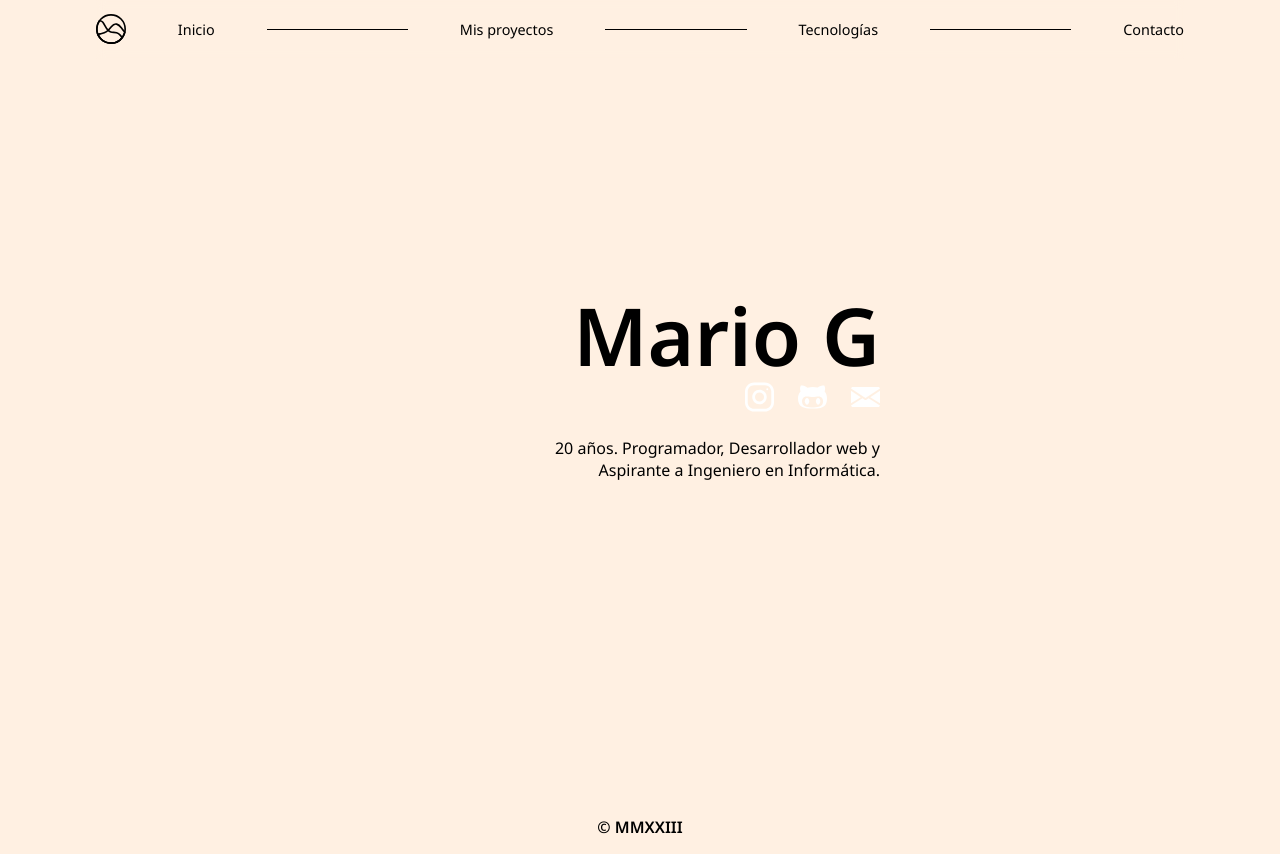
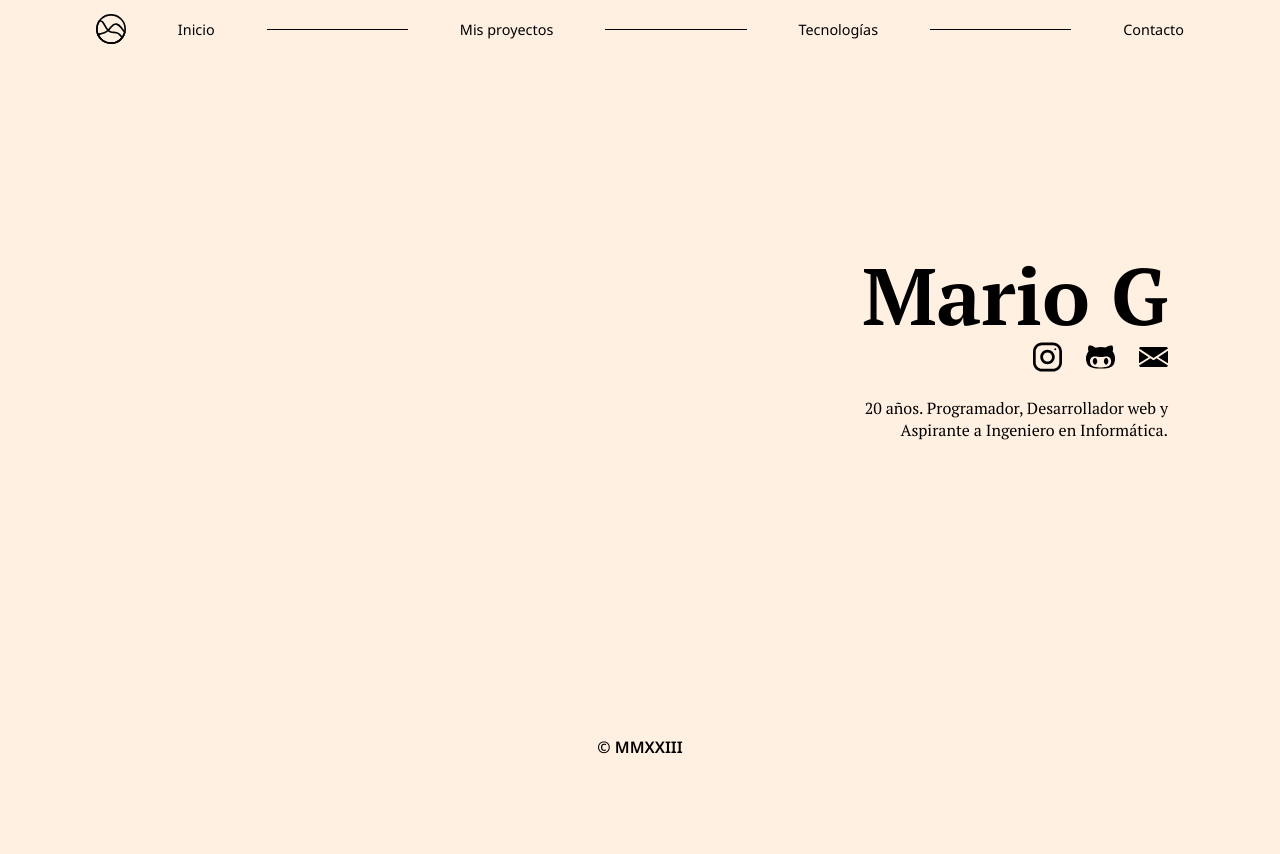
Before and after one commit to defcxz/web, a Next.js app: page / in a window 1280 px wide. After the commit the page ends 800 px from the top, so only its background shows below. Built offline with nearby package versions, Linux system fonts and the light colour scheme.

Commit message:
styles updated

```diff
--- a/app/styles/page.module.css
+++ b/app/styles/page.module.css
@@ -1,16 +1,16 @@
 .container {
   padding-left: 1rem;
   padding-right: 1rem;
+  font-family: 'PT Serif', serif;
 }
 
 .main {
-  min-height: 100vh;
+  min-height: 90vh;
   padding: 1rem 0;
   flex: 1;
   display: flex;
   flex-direction: column;
   justify-content: center;
-  align-items: center;
 }
 .side {
   max-width: 30rem;
@@ -27,7 +27,7 @@
 }
 
 .icon img {
-  filter: invert(1);
+  /* filter: invert(1); */
   width: 29px;
 }
 
@@ -85,8 +85,9 @@
 .grid {
   display: flex;
   align-items: center;
-  justify-content: center;
+  justify-content: flex-end;
   flex-wrap: wrap;
+  width: 90vw;
 }
 
 .card {
```
